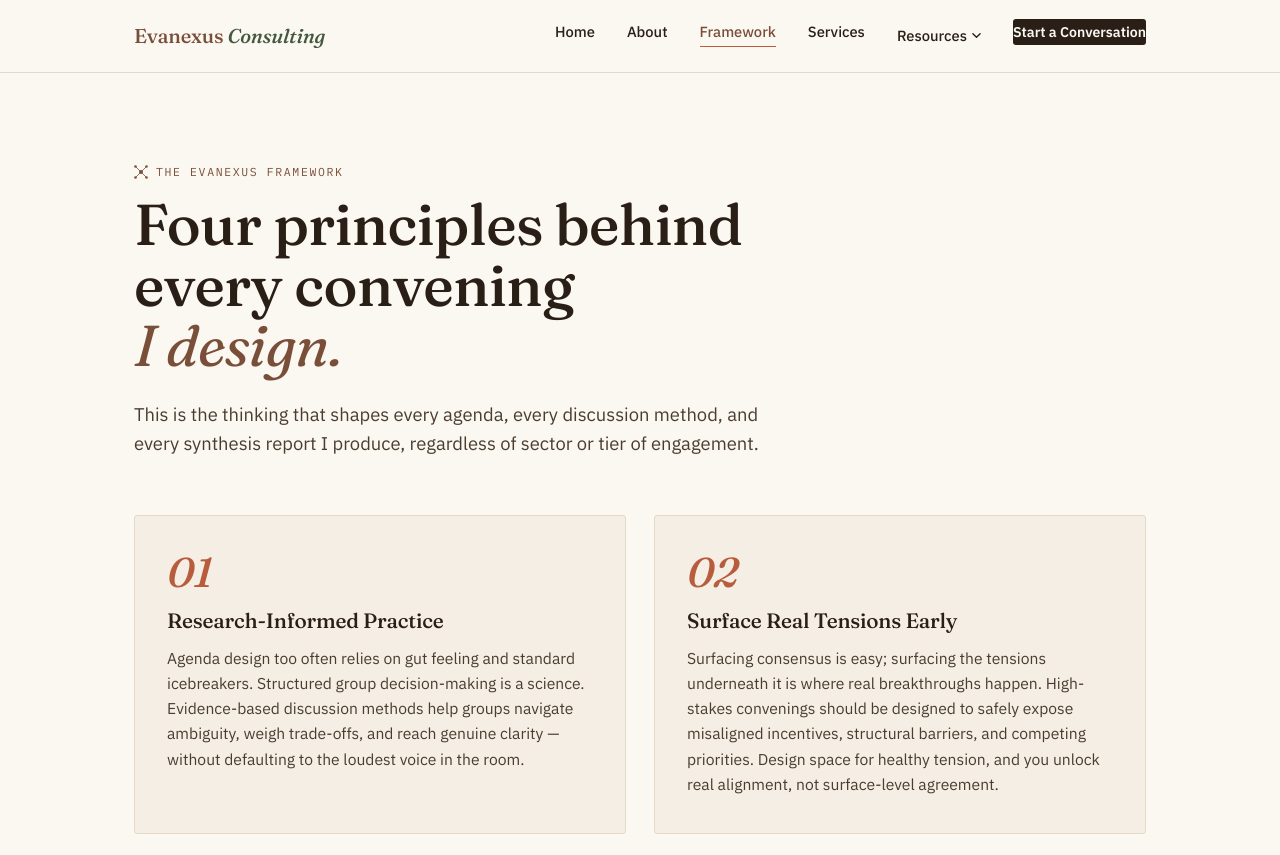
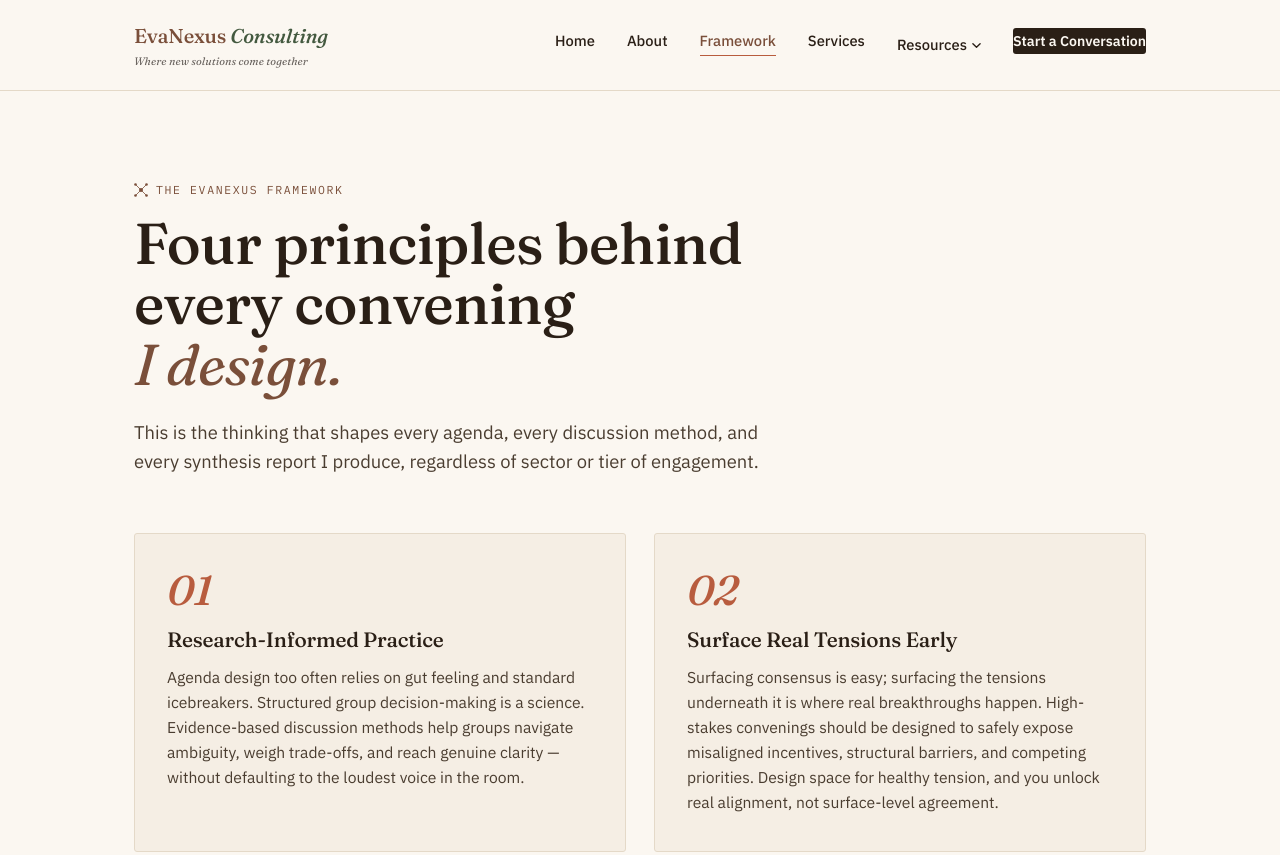
Before and after one commit to deblinapakhira-lang/evanexus-consulting, a plain HTML site: page framework.html in a window 1280 px wide. Shown: the top 855 px of the page. Drawn offline with Linux system fonts and the light colour scheme.

Commit message:
Update framework.html

```diff
--- a/framework.html
+++ b/framework.html
@@ -3,7 +3,7 @@
 <head>
 <meta charset="UTF-8">
 <meta name="viewport" content="width=device-width, initial-scale=1.0">
-<title>The Evanexus Framework — Evanexus Consulting</title>
+<title>The EvaNexus Framework — EvaNexus Consulting</title>
 <meta name="description" content="The four principles behind every convening Deblina Pakhira designs: research-informed practice, surfacing real tensions, one central question, and designing for the day after.">
 <link rel="stylesheet" href="styles.css">
 <style>
@@ -46,7 +46,10 @@
 
 <header class="site-header">
   <nav class="nav">
-    <a href="index.html" class="wordmark">Evanexus <span>Consulting</span></a>
+<div class="wordmark-group">
+  <a href="index.html" class="wordmark">EvaNexus <span>Consulting</span></a>
+  <span class="wordmark-subtext">Where new solutions come together</span>
+</div>
     <button class="nav-toggle" aria-label="Toggle menu"><span></span><span></span><span></span></button>
     <ul class="nav-links">
       <li><a href="index.html">Home</a></li>
@@ -69,7 +72,7 @@
 
   <section class="fw-hero">
     <div class="wrap">
-      <p class="eyebrow"><svg class="nexus-glyph" viewBox="0 0 14 14"><circle cx="7" cy="7" r="2" fill="currentColor"/><circle cx="1.5" cy="1.5" r="1.3" fill="currentColor"/><circle cx="12.5" cy="1.5" r="1.3" fill="currentColor"/><circle cx="1.5" cy="12.5" r="1.3" fill="currentColor"/><circle cx="12.5" cy="12.5" r="1.3" fill="currentColor"/><line x1="7" y1="7" x2="1.5" y2="1.5" stroke="currentColor" stroke-width="0.8"/><line x1="7" y1="7" x2="12.5" y2="1.5" stroke="currentColor" stroke-width="0.8"/><line x1="7" y1="7" x2="1.5" y2="12.5" stroke="currentColor" stroke-width="0.8"/><line x1="7" y1="7" x2="12.5" y2="12.5" stroke="currentColor" stroke-width="0.8"/></svg> The Evanexus Framework</p>
+      <p class="eyebrow"><svg class="nexus-glyph" viewBox="0 0 14 14"><circle cx="7" cy="7" r="2" fill="currentColor"/><circle cx="1.5" cy="1.5" r="1.3" fill="currentColor"/><circle cx="12.5" cy="1.5" r="1.3" fill="currentColor"/><circle cx="1.5" cy="12.5" r="1.3" fill="currentColor"/><circle cx="12.5" cy="12.5" r="1.3" fill="currentColor"/><line x1="7" y1="7" x2="1.5" y2="1.5" stroke="currentColor" stroke-width="0.8"/><line x1="7" y1="7" x2="12.5" y2="1.5" stroke="currentColor" stroke-width="0.8"/><line x1="7" y1="7" x2="1.5" y2="12.5" stroke="currentColor" stroke-width="0.8"/><line x1="7" y1="7" x2="12.5" y2="12.5" stroke="currentColor" stroke-width="0.8"/></svg> The EvaNexus Framework</p>
       <h1>Four principles behind<br>every convening<br><em class="accent">I design.</em></h1>
       <p class="lede">This is the thinking that shapes every agenda, every discussion method, and every synthesis report I produce, regardless of sector or tier of engagement.</p>
     </div>
```
